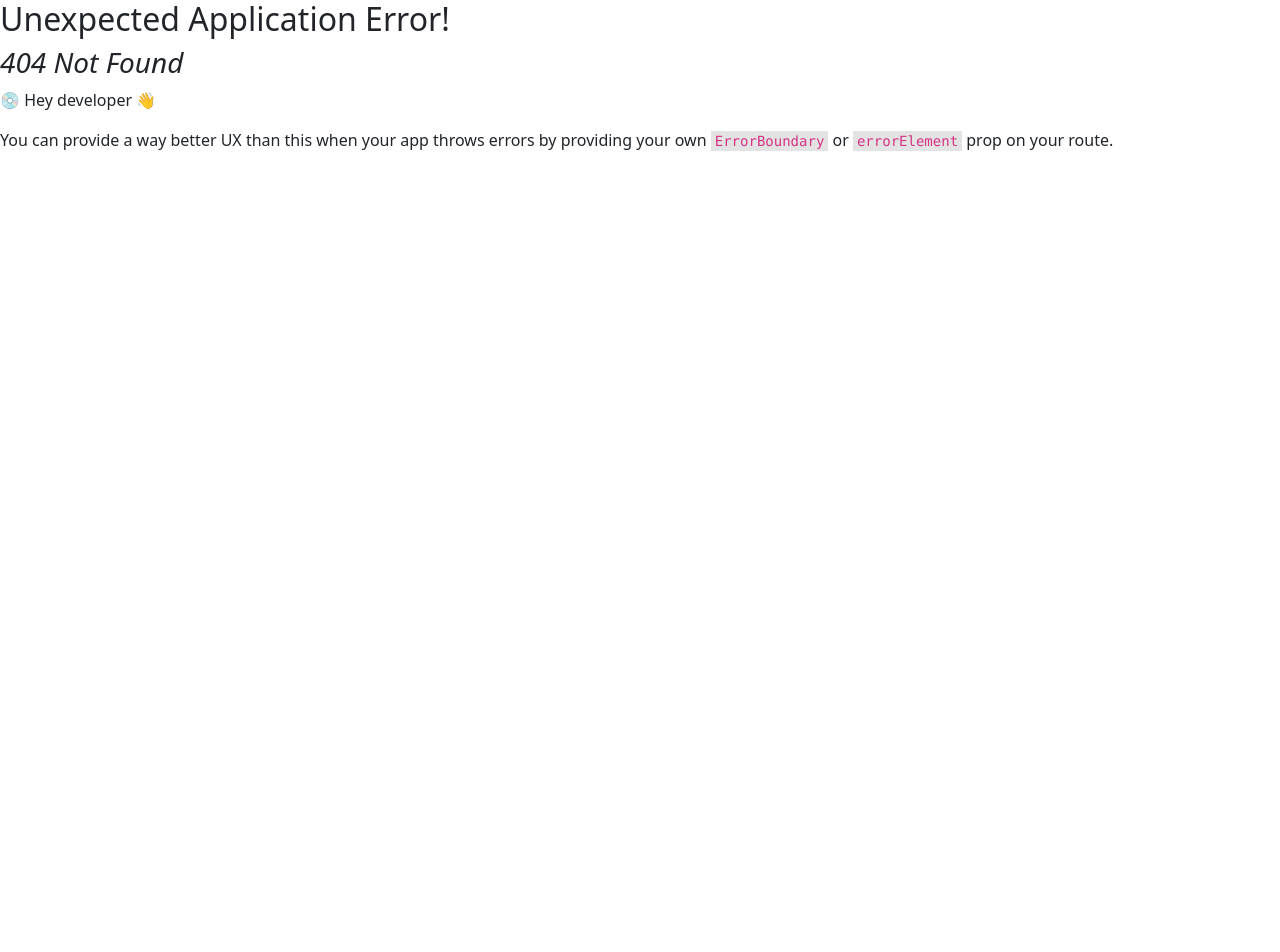
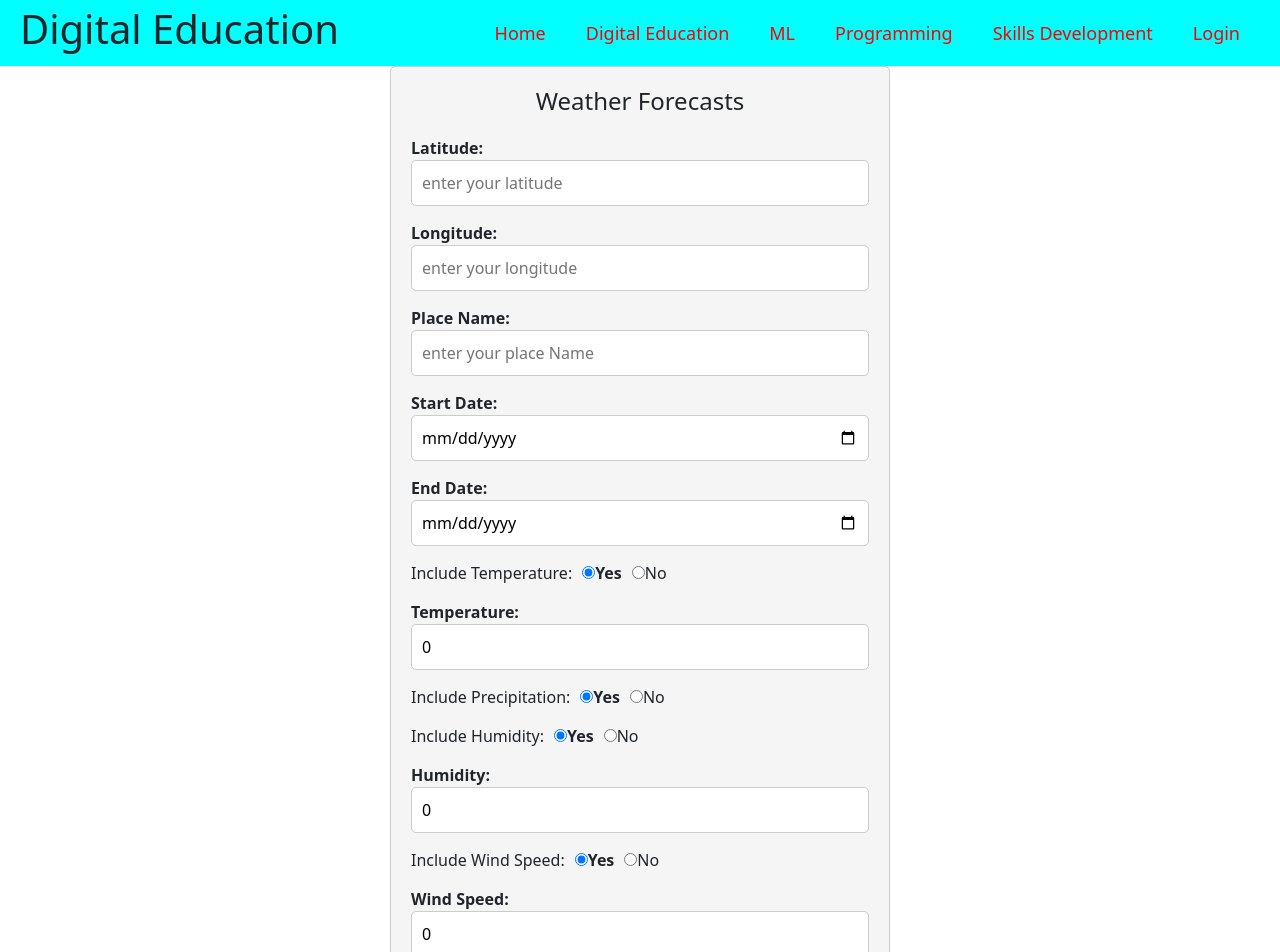
Before and after one commit to reznuhasan/hackathon, a React (Vite) app: page /wheather-forecast in a window 1280 px wide. Before the commit this address had no page. Shown: the top 952 px of the page. Before the commit the page ends 800 px from the top, so only its background shows below. Built offline with nearby package versions, Linux system fonts and the light colour scheme.

Commit message:
add weather forecasts

```diff
--- a/package.json
+++ b/package.json
@@ -10,11 +10,13 @@
     "preview": "vite preview"
   },
   "dependencies": {
+    "axios": "^1.5.0",
     "bootstrap": "^5.3.1",
     "react": "^18.2.0",
     "react-bootstrap": "^2.8.0",
     "react-dom": "^18.2.0",
-    "react-router-dom": "^6.15.0"
+    "react-router-dom": "^6.15.0",
+    "react-toastify": "^9.1.3"
   },
   "devDependencies": {
     "@types/react": "^18.2.15",
--- a/src/App.jsx
+++ b/src/App.jsx
@@ -5,6 +5,7 @@ import Login from './components/Login'
 import Order from './components/Order'
 import Education from './components/Education'
 import Home from './components/Home'
+import Forecasts from './components/Forecasts'
 
 function App() {
   const router=createBrowserRouter([
@@ -19,6 +20,10 @@ function App() {
         {
           path:"/education",
           element:<Education/>,
+        },
+        {
+          path:"/wheather-forecast",
+          element:<Forecasts/>
         },
         {
           path:"/register",
--- a/src/components/Forecasts.jsx
+++ b/src/components/Forecasts.jsx
@@ -1,9 +1,172 @@
-import React from 'react'
+import axios from 'axios';
+import React, { useState } from 'react';
+import { toast, ToastContainer } from 'react-toastify';
+import 'react-toastify/dist/ReactToastify.css';
+import ShowReco from './ShowReco';
+import { Button, Modal } from 'react-bootstrap';
+const Forecasts = () => {
+    const [show, setShow] = useState(false);
+    const [reco,setReco]=useState("")
+    const [data, setData] = useState({
+        latitude: "",
+        longitude: "",
+        placeName: "",
+        startDate: "",
+        endDate: "",
+        includeTemperature: true,
+        temperature: 0,
+        includePrecipitation: true,
+        includeHumidity: true,
+        humidity: 0,
+        includeWindSpeed: true,
+        windSpeed: 0,
+    });
 
-const Forecasts = () => {
-  return (
-    <div>Forecasts</div>
-  )
-}
+    const handleInputChange = (e) => {
+        const { name, value } = e.target;
+        setData((prevData) => ({
+            ...prevData,
+            [name]: value,
+        }));
+    };
 
-export default Forecasts
+    const handleRadioChange = (e) => {
+        const { name, value } = e.target;
+        setData((prevData) => ({
+            ...prevData,
+            [name]: value === "true",
+        }));
+    };
+    const handleClose=()=>{
+        setShow(false)
+    }
+
+    const handleSubmit = async (e) => {
+        e.preventDefault();
+        const newObject = {
+            latitude: parseFloat(data.latitude),
+            longitude: parseFloat(data.longitude),
+            placeName: data.placeName,
+            startDate: data.startDate,
+            endDate: data.endDate,
+            includeTemperature: data.includeTemperature,
+            temperature: parseFloat(data.temperature),
+            includePrecipitation: data.includePrecipitation,
+            includeHumidity: data.includeHumidity,
+            humidity: parseFloat(data.humidity),
+            includeWindSpeed: data.includeHumidity,
+            windSpeed: parseFloat(data.windSpeed),
+        }
+        try {
+            const res = await axios.post('http://192.168.0.107:8080/api/v1/weather/save', newObject);
+            console.log("API call successful", res.data);
+            console.log(res.status)
+            // Check if the response status is in the 2xx range (indicating success)
+            if (res.status === 200) {
+                setReco(res.data.recommendations)
+                setShow(true)
+                setData({
+                    latitude: "",
+                    longitude: "",
+                    placeName: "",
+                    startDate: "",
+                    endDate: "",
+                    includeTemperature: true,
+                    temperature: 0,
+                    includePrecipitation: true,
+                    includeHumidity: true,
+                    humidity: 0,
+                    includeWindSpeed: true,
+                    windSpeed: 0,
+                })
+            }
+        } catch (err) {
+            console.error(err);
+        }
+
+    };
+
+    return (
+        <div className='weather'>
+            <Modal show={show} onHide={handleClose}>
+                <Modal.Header closeButton>
+                    <Modal.Title>Recommendations Information</Modal.Title>
+                </Modal.Header>
+                <Modal.Body>{reco!==""?reco:null}</Modal.Body>
+                <Modal.Footer>
+                    <Button variant="secondary" onClick={handleClose}>
+                        Close
+                    </Button>
+                </Modal.Footer>
+            </Modal>
+            <h1>Weather Forecasts</h1>
+            <form onSubmit={handleSubmit} className='weather-form'>
+                <div className="inputField">
+                    <label htmlFor="latitude">Latitude:</label>
+                    <input type="text" name="latitude" id="latitude" value={data.latitude} onChange={handleInputChange} placeholder='enter your latitude' />
+                </div>
+                <div className="inputField">
+                    <label htmlFor="longitude">Longitude:</label>
+                    <input type="text" name="longitude" id="longitude" value={data.longitude} onChange={handleInputChange} placeholder='enter your longitude' />
+                </div>
+                <div className="inputField">
+                    <label htmlFor="placeName">Place Name:</label>
+                    <input type="text" name="placeName" id="placeName" value={data.placeName} onChange={handleInputChange} placeholder='enter your place Name' />
+                </div>
+                <div className="inputField">
+                    <label htmlFor="startDate">Start Date:</label>
+                    <input type="date" name="startDate" id="startDate" value={data.startDate} onChange={handleInputChange} placeholder='enter your start Date' />
+                </div>
+                <div className="inputField">
+                    <label htmlFor="endDate">End Date:</label>
+                    <input type="date" name="endDate" id="endDate" value={data.endDate} onChange={handleInputChange} placeholder='enter your end Date' />
+                </div>
+                <div className="radioButton">
+                    <label>Include Temperature:</label>
+                    <input type="radio" name="includeTemperature" value="true" checked={data.includeTemperature} onChange={handleRadioChange} />
+                    <label>Yes</label>
+                    <input type="radio" name="includeTemperature" value="false" checked={!data.includeTemperature} onChange={handleRadioChange} />
+                    <label>No</label>
+                </div>
+                <div className="inputField">
+                    <label htmlFor="temperature">Temperature:</label>
+                    <input type="text" name="temperature" id="temperature" value={data.temperature} onChange={handleInputChange} placeholder='enter the temperature' />
+                </div>
+                <div className="radioButton">
+                    <label>Include Precipitation:</label>
+                    <input type="radio" name="includePrecipitation" value="true" checked={data.includePrecipitation} onChange={handleRadioChange} />
+                    <label>Yes</label>
+                    <input type="radio" name="includePrecipitation" value="false" checked={!data.includePrecipitation} onChange={handleRadioChange} />
+                    <label>No</label>
+                </div>
+                <div className="radioButton">
+                    <label>Include Humidity:</label>
+                    <input type="radio" name="includeHumidity" value="true" checked={data.includeHumidity} onChange={handleRadioChange} />
+                    <label>Yes</label>
+                    <input type="radio" name="includeHumidity" value="false" checked={!data.includeHumidity} onChange={handleRadioChange} />
+                    <label>No</label>
+                </div>
+                <div className="inputField">
+                    <label htmlFor="humidity">Humidity:</label>
+                    <input type="text" name="humidity" id="humidity" value={data.humidity} onChange={handleInputChange} placeholder='enter the humidity' />
+                </div>
+                <div className="radioButton">
+                    <label>Include Wind Speed:</label>
+                    <input type="radio" name="includeWindSpeed" value="true" checked={data.includeWindSpeed} onChange={handleRadioChange} />
+                    <label>Yes</label>
+                    <input type="radio" name="includeWindSpeed" value="false" checked={!data.includeWindSpeed} onChange={handleRadioChange} />
+                    <label>No</label>
+                </div>
+                <div className="inputField">
+                    <label htmlFor="windSpeed">Wind Speed:</label>
+                    <input type="text" name="windSpeed" id="windSpeed" value={data.windSpeed} onChange={handleInputChange} placeholder='enter the wind speed' />
+                </div>
+                <div className="buttonField">
+                    <button type='submit'>weather forecast</button>
+                </div>
+            </form>
+        </div>
+    );
+};
+
+export default Forecasts;
--- /dev/null
+++ b/src/components/ShowReco.jsx
@@ -0,0 +1,12 @@
+import React from 'react'
+
+const ShowReco = ({reco}) => {
+    console.log(reco)
+  return (
+    <div>
+
+    </div>
+  )
+}
+
+export default ShowReco
--- a/src/index.css
+++ b/src/index.css
@@ -124,3 +124,67 @@ a{
 .course-col .text{
   width: 300px;
 }
+/* Container */
+.weather {
+  max-width: 500px;
+  margin: 0 auto;
+  padding: 20px;
+  background-color: #f5f5f5;
+  border: 1px solid #ccc;
+  border-radius: 5px;
+}
+
+/* Heading */
+.weather h1 {
+  font-size: 24px;
+  text-align: center;
+  margin-bottom: 20px;
+}
+
+/* Form Fields */
+.weather .inputField {
+  margin-bottom: 15px;
+}
+
+.weather .inputField label {
+  font-weight: bold;
+}
+
+.weather .inputField input[type="text"],
+.weather .inputField input[type="number"],
+.weather .inputField input[type="date"] {
+  width: 100%;
+  padding: 10px;
+  border: 1px solid #ccc;
+  border-radius: 5px;
+  font-size: 16px;
+}
+
+/* Radio Buttons */
+.weather .radioButton {
+  margin-bottom: 15px;
+}
+
+.weather .radioButton label {
+  margin-right: 10px;
+}
+
+/* Submit Button */
+.weather .buttonField button {
+  background-color: #007bff;
+  color: #fff;
+  padding: 10px 20px;
+  border: none;
+  border-radius: 5px;
+  font-size: 16px;
+  cursor: pointer;
+}
+
+.weather .buttonField button:hover {
+  background-color: #0056b3;
+}
+
+/* Checked Radio Button */
+.weather .radioButton input[type="radio"]:checked + label {
+  font-weight: bold;
+}
```
Also changed, not shown: src/Layout/Agriculture.jsx (added, +12 -0 lines), 1 other file (tests, documents, lock files or other folders).
